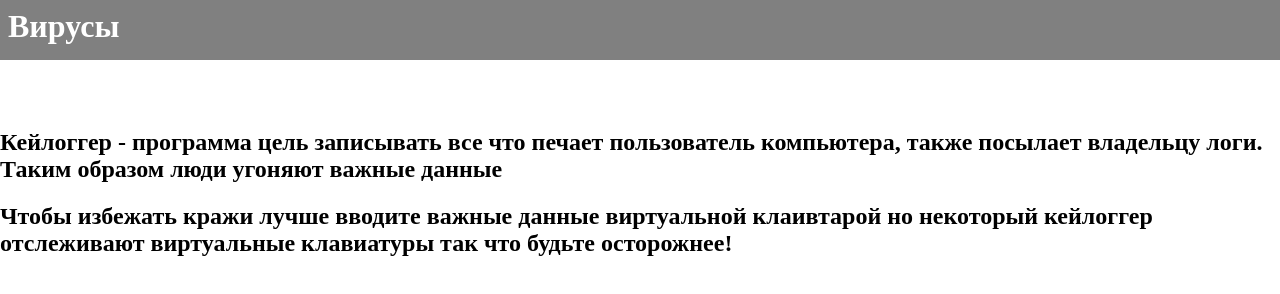
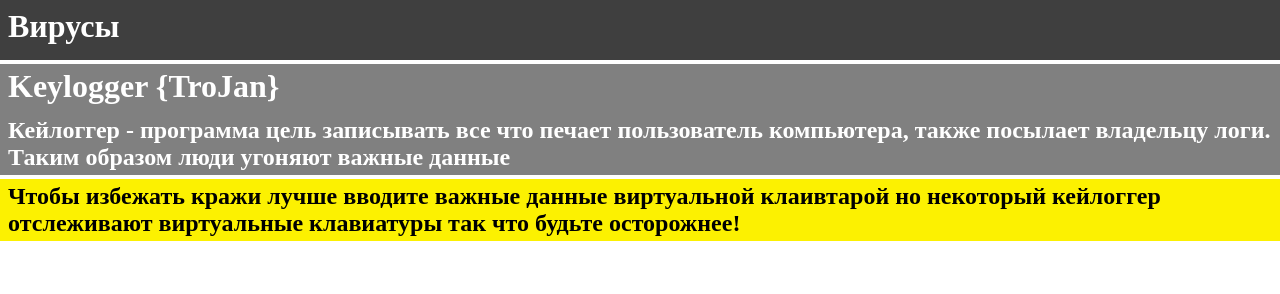
Before and after one commit to W3Bches/W3Bches, a plain HTML site: page viruses/page1.html in a window 1280 px wide. Drawn offline with Linux system fonts and the light colour scheme.

Commit message:
Add files via upload

```diff
--- a/viruses/style.css
+++ b/viruses/style.css
@@ -5,7 +5,7 @@ body{
 	width: 100%;
 }
 #header{
-	background: gray;
+	background: #3F3F3F;
 	overflow: hidden;
 	display: flex;
 	flex-direction: row;
@@ -16,3 +16,15 @@ h1{
 	margin: 4px;
 	color: white;
 }
+h2{
+	padding: 4px;
+	margin: 4px;
+}
+#keylogger{
+	background: gray;
+	color: white;
+}
+#warn{
+	background: #FCF101;
+	color: black;
+}
```
